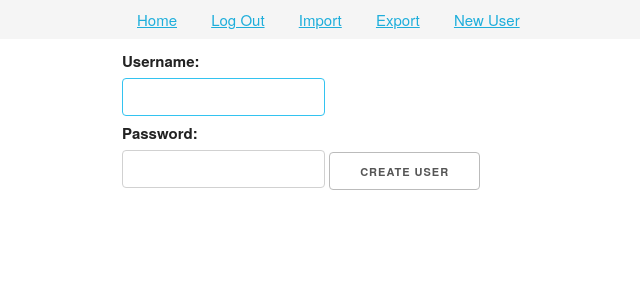
After one commit to tortxof/ctrends-reviews-www, a Flask app: page /new-user in a window 1280 px wide. The commit adds this page. Shown: the top 300 px of the page, without its empty margins (38-678 px from the left). Run offline with Flask 2, Linux system fonts and the light colour scheme; the visitor is signed in with stand-in values (Sample User, id 1).

Commit message:
Added ability to add appuser.

```diff
--- a/app.py
+++ b/app.py
@@ -63,6 +63,17 @@ def logout():
     session.pop('admin', None)
     flash('You are logged out.')
     return redirect(url_for('login'))
+
+@app.route('/new-user', methods=['GET', 'POST'])
+@login_required
+def new_user():
+    if request.method == 'POST':
+        form = request.form.to_dict()
+        appuser = db.new_appuser(form)
+        flash('User {} added.'.format(appuser))
+        return redirect(url_for('admin_reviews'))
+    else:
+        return render_template('admin_new_user.html')
 
 @app.route('/import', methods=['GET', 'POST'])
 @login_required
--- a/templates/admin_layout.html
+++ b/templates/admin_layout.html
@@ -15,6 +15,7 @@
         <li><a href="/logout">Log Out</a></li>
         <li><a href="/import">Import</a></li>
         <li><a href="/export">Export</a></li>
+        <li><a href="/new-user">New User</a></li>
       </ul>
     </div>
   </nav>
--- /dev/null
+++ b/templates/admin_new_user.html
@@ -0,0 +1,10 @@
+{% extends 'admin_layout.html' %}
+{% block content %}
+<form action="/new-user" method="post">
+  <label for="appuser">Username:</label>
+  <input type="text" name="appuser" id="appuser" autofocus>
+  <label for="password">Password:</label>
+  <input type="password" name="password" id="password">
+  <button type="submit">Create User</button>
+</form>
+{% endblock %}
```
